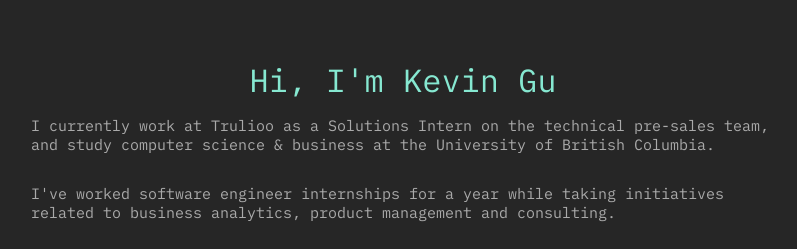
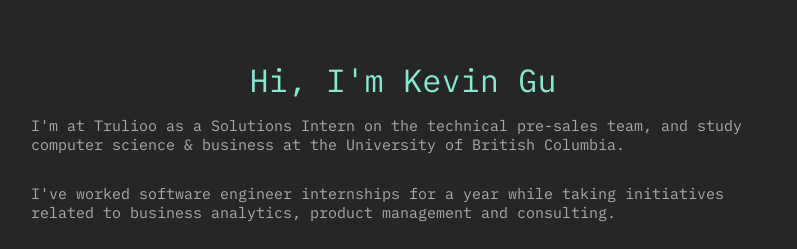
Before and after one commit to Kevinxygu/kevinxygu.github.io, a plain HTML site: page index.html in a window 1280 px wide. Shown: the top 249 px of the page, without its empty margins (237-1034 px from the left). Drawn offline with Linux system fonts and the light colour scheme.

Commit message:
updated wording

```diff
--- a/index.html
+++ b/index.html
@@ -13,7 +13,7 @@
         <p class="hero-text" >Hi, I'm Kevin Gu </p>
 
         <p class="hero-subtext">
-            I currently work at Trulioo as a Solutions Intern on the technical pre-sales team, and study computer science & business at the University of British Columbia.
+            I'm at Trulioo as a Solutions Intern on the technical pre-sales team, and study computer science & business at the University of British Columbia.
         </p>
         <p class="hero-subtext">
             I've worked software engineer internships for a year while taking initiatives related to business analytics, product management and consulting.</p>
```
